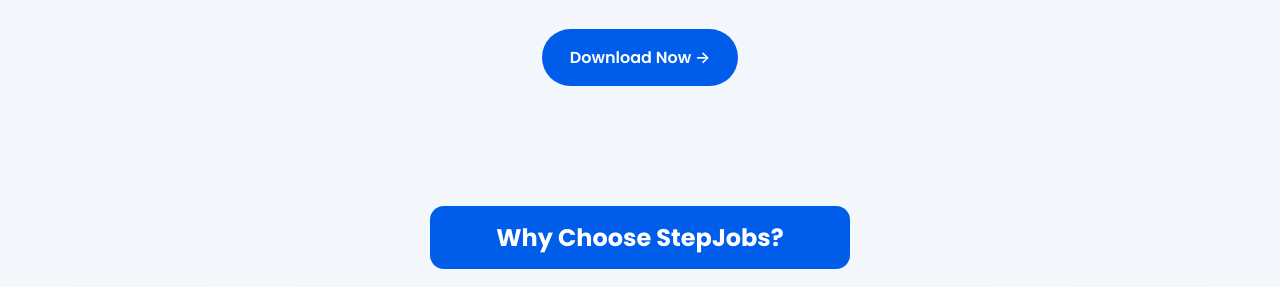
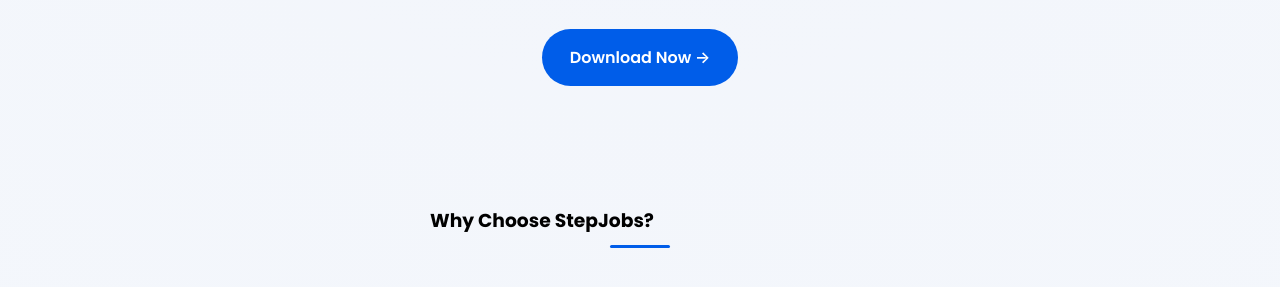
Before and after one commit to Dev-StormX/StepJobs, a plain HTML site: page index.html in a window 1280 px wide. Shown: the part 484-771 px from the top of the page. Drawn offline with Linux system fonts and the light colour scheme.

Commit message:
Update index.html

```diff
--- a/index.html
+++ b/index.html
@@ -103,15 +103,14 @@
 }
 
 /* Section title with accent background */
-.section h3{
-  text-align:center;
-  font-size:24px;
-  margin-bottom:40px;
+.section h3::after{
+  content:"";
+  display:block;
+  width:60px;
+  height:3px;
   background:var(--accent);
-  color:#fff;
-  padding:14px 24px;
-  border-radius:14px;
-  display:inline-block;
+  margin:10px auto 0;
+  border-radius:3px;
 }
 
 /* Center h3 */
```
